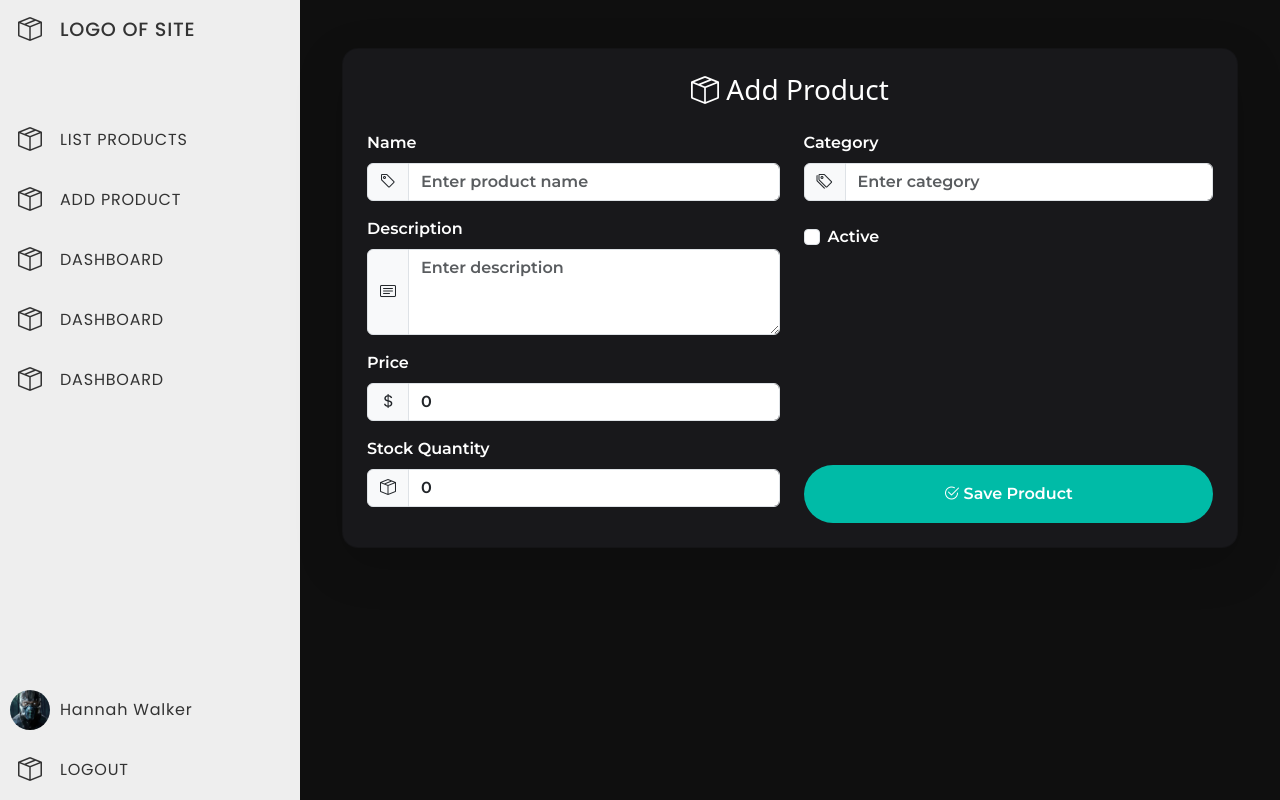
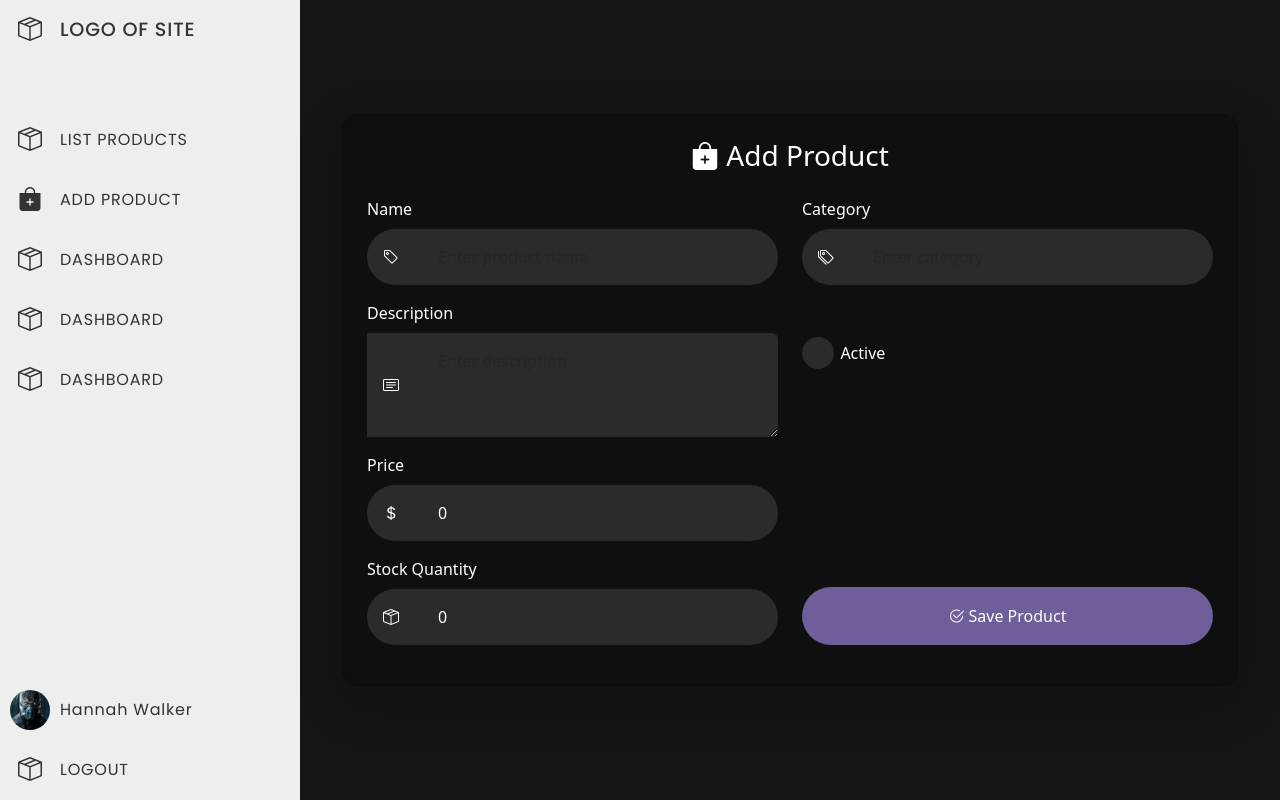
Before and after one commit to viniciusjuste/Sales-and-Inventory-Dashboard-FrontEnd, an Angular app in the folder SalesAndInventoryDashboard-FE/: page /add-product in a window 1280 px wide. Built offline with nearby package versions, Linux system fonts and the light colour scheme.

Commit message:
feat: melhora estilo

```diff
--- a/SalesAndInventoryDashboard-FE/src/app/components/add-product/add-product.component.css
+++ b/SalesAndInventoryDashboard-FE/src/app/components/add-product/add-product.component.css
@@ -10,21 +10,77 @@
     display: flex;
     align-items: center;
     justify-content: center;
+    margin-top: 0 !important;
+    height: 100%;
+    background-color: #141414;
 }
 
 .form-wrapper {
     width: 70vw;
+    background-color: var(--black-dark);
 }
 
 form {
-    z-index: 1;
-    font-family: var(--montserrat);
+    font-family: var(--poppins);
+}
+
+form input {
+    padding: 0.5rem 1.5rem;
+    background-color: var(--black-light);
+    color: var(--white);
+    border-radius: 3rem;
+    border: none;
+}
+
+.input-group span {
+    border: none;
+    background-color: var(--black-light);
+    color: var(--white);
+    border-radius: 3rem;
+    padding: 1rem;
+}
+
+form textarea {
+    padding: 1rem 1.5rem;
+    background-color: var(--black-light);
+    color: var(--white);
+    border: none;
+}
+
+.input-group .textarea-icon {
+    border-radius: 0;
+}
+
+form .form-check {
+    margin-top: 2rem !important;
+}
+
+form .form-check-input {
+    padding: 1rem;
+    border-radius: 50%;
+    background-color: var(--black-light);
+}
+
+form .form-check-label {
+    color: var(--white);
+    font-size: 1rem;
+    margin-top: 0.5rem;
+    margin-left: 0.4rem;
 }
 
 .btn-add {
     border-radius: 3rem;
-    color: white;
+    background-color: var(--purple);
+    color: var(--white);
     padding: 1rem 1.5rem;
+    ;
+    position: relative;
+    bottom: 1rem;
+}
+
+.btn-add:hover {
+    background-color: var(--purple);
+    color: var(--white);
 }
 
 @media screen and (max-width: 768px) {
--- a/SalesAndInventoryDashboard-FE/src/app/components/add-product/add-product.component.html
+++ b/SalesAndInventoryDashboard-FE/src/app/components/add-product/add-product.component.html
@@ -1,8 +1,8 @@
 <div class="section-wrapper">
   <div class="container-fluid container-add mt-5">
-    <div class="card shadow-lg rounded-4 p-4 form-wrapper !bg-zinc-900 text-white">
+    <div class="card shadow-lg rounded-4 p-4 form-wrapper text-white">
       <h3 class="text-center mb-4">
-        <i class="bi bi-box-seam"></i> Add Product
+        <i class="bi bi-bag-plus-fill"></i> Add Product
       </h3>
       <form>
         <div class="d-flex flex-wrap gap-4 justify-content-center">
@@ -22,7 +22,7 @@
             <div class="mb-3">
               <label for="productDescription" class="form-label">Description</label>
               <div class="input-group">
-                <span class="input-group-text"><i class="bi bi-card-text"></i></span>
+                <span class="input-group-text textarea-icon"><i class="bi bi-card-text"></i></span>
                 <textarea class="form-control" id="productDescription" name="productDescription" rows="3"
                   placeholder="Enter description" [(ngModel)]="description"></textarea>
               </div>
@@ -62,7 +62,7 @@
             </div>
 
             <!-- Ativo -->
-            <div class="form-check mb-3 mt-2">
+            <div class="form-check">
               <input class="form-check-input" type="checkbox" id="isActive" name="isActive" [(ngModel)]="isActive" />
               <label class="form-check-label" for="isActive">Active</label>
             </div>
@@ -71,7 +71,7 @@
             <div class="flex-grow-1"></div>
 
             <!-- Botão -->
-            <button type="submit" class="btn btn-add w-100 mt-auto !bg-teal-500" (click)="addProduct()">
+            <button type="submit" class="btn btn-add w-100 mt-auto" (click)="addProduct()">
               <i class="bi bi-check2-circle me-1"></i>Save Product
             </button>
           </div>
--- a/SalesAndInventoryDashboard-FE/src/app/components/list-products/list-products.component.css
+++ b/SalesAndInventoryDashboard-FE/src/app/components/list-products/list-products.component.css
@@ -17,6 +17,14 @@
 
 .btn-edit {
   background-color: var(--purple);
+  border-radius: 3rem;
+  width: 7rem;
+}
+
+.btn-delete{
+  background-color: var(--red);
+  border-radius: 3rem;
+  width: 7rem;
 }
 
 .cards-wrapper {
@@ -134,10 +142,6 @@ form .form-check-label {
   width: 9rem;
 }
 
-.btn-delete{
-  background-color: var(--red);
-}
-
 @media screen and (max-width: 1000px) {
   .list-products {
     padding-top: 6rem !important;
--- a/SalesAndInventoryDashboard-FE/src/app/shared/sidebar/sidebar.component.html
+++ b/SalesAndInventoryDashboard-FE/src/app/shared/sidebar/sidebar.component.html
@@ -17,7 +17,7 @@
 
         <li>
             <a routerLink="/add-product">
-                <span class="icon"><i class="bi bi-box-seam"></i></span>
+                <span class="icon"><i class="bi bi-bag-plus-fill"></i></span>
                 <span class="title">Add Product</span>
             </a>
         </li>
@@ -81,7 +81,7 @@
             </li>
             <li (click)="menuOnClick()">
                 <a routerLink="/add-product">
-                    <span class="icon"><i class="bi bi-box-seam"></i></span>
+                    <span class="icon"><i class="bi bi-bag-plus-fill"></i></span>
                     <span class="title ms-3">Add Product</span>
                 </a>
             </li>
```
